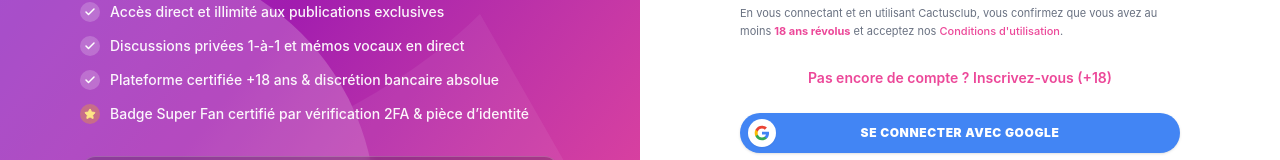
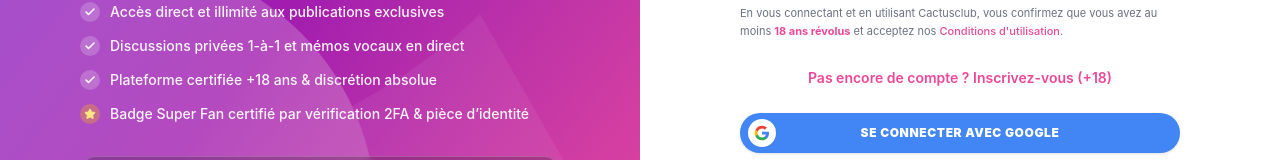
Before and after one commit to businessofsmc-dev/Cactusclub, a React (Vite) app: page / in a window 1280 px wide. Shown: the part 426-586 px from the top of the page. Built offline with nearby package versions, Linux system fonts and the light colour scheme.

Commit message:
fix(landing): replace discretion bancaire absolue with discretion absolue

```diff
--- a/src/components/fan/FanLoginPage.tsx
+++ b/src/components/fan/FanLoginPage.tsx
@@ -301,7 +301,7 @@ export const FanLoginPage: React.FC<FanLoginPageProps> = ({
               <span className="w-5 h-5 rounded-full bg-white/20 flex items-center justify-center">
                 <Check className="w-3 h-3 text-white stroke-[3]" />
               </span>
-              <span>Plateforme certifiée +18 ans & discrétion bancaire absolue</span>
+              <span>Plateforme certifiée +18 ans & discrétion absolue</span>
             </div>
             <div className="flex items-center space-x-2.5">
               <span className="w-5 h-5 rounded-full bg-amber-400/30 text-amber-200 flex items-center justify-center">
```
